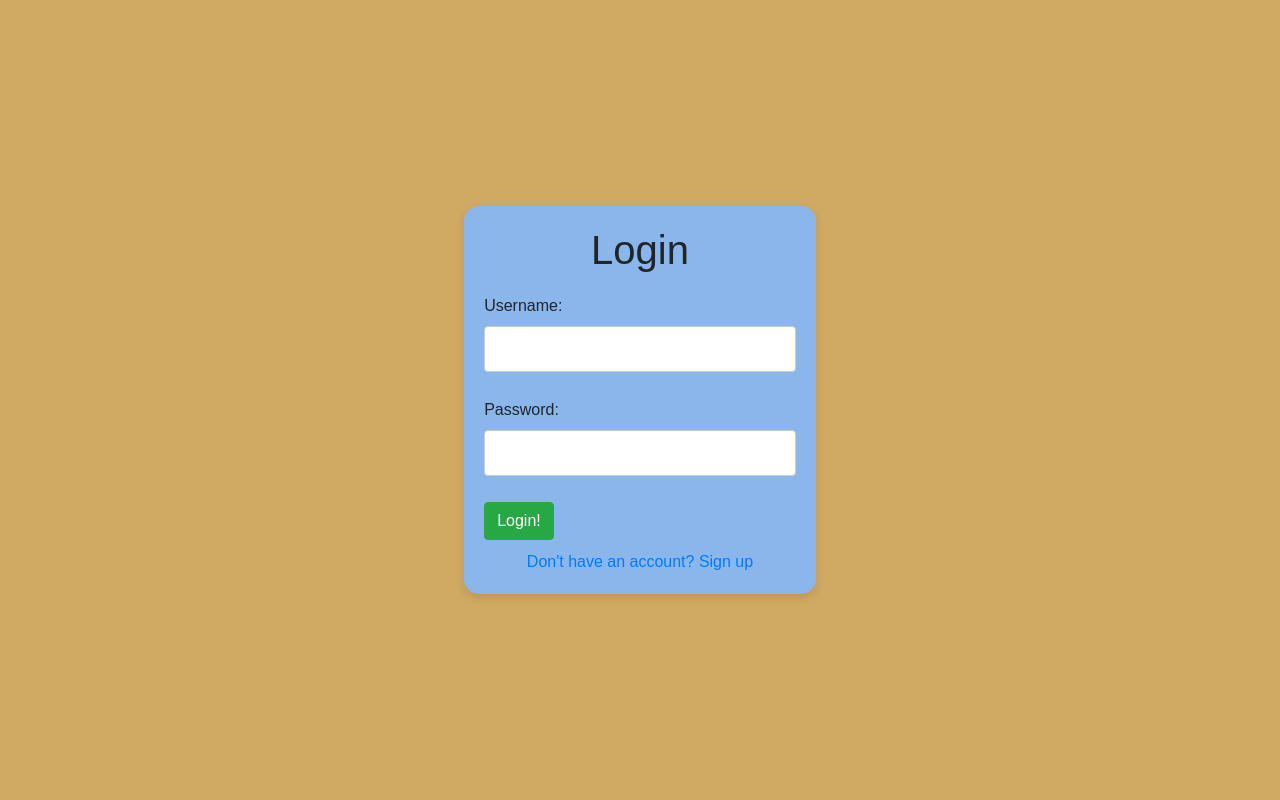
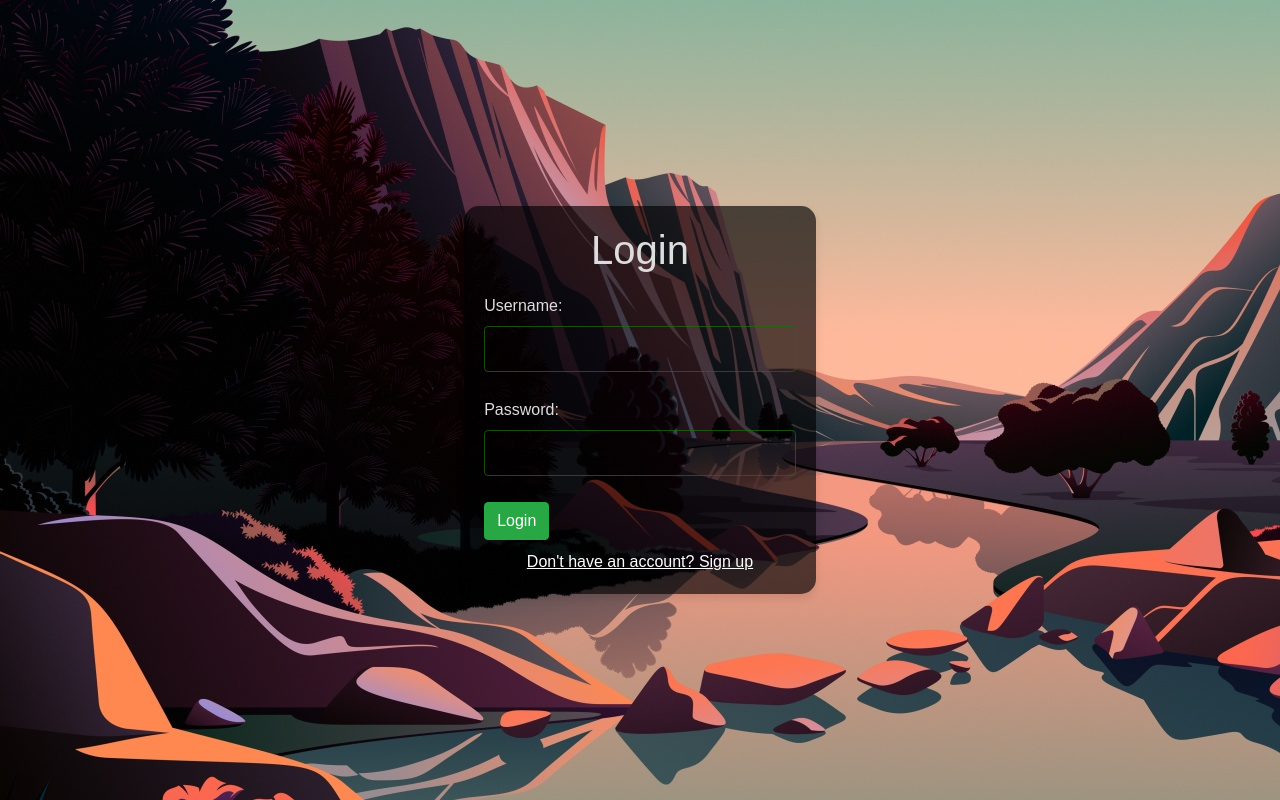
Before and after one commit to Reda-Oublid/event_booking-with_Django, a Django app: a page that uses Reservations/tickets/templates/events/login.html in a window 1280 px wide. Run offline with Django 5.2, Linux system fonts and the light colour scheme; some libraries are stand-ins or nearby versions.

Commit message:
change backgroun img and add navbar to event detail page

```diff
--- a/Reservations/tickets/static/css/log_styles.css
+++ b/Reservations/tickets/static/css/log_styles.css
@@ -1,6 +1,6 @@
 body {
     font-family: Arial, sans-serif;
-    background-color: #d0a963;
+    background-image: url(../assets/lake-mountains-rocks-sunrise-daylight-scenery-illustration-1920x1080-3773.jpg);
     margin: 0;
     padding: 0;
     display: flex;
@@ -10,7 +10,8 @@ body {
 }
 
 form {
-    background-color: #8ab6ec;
+    background-color: rgba(0, 0, 3, 0.65);
+    color: #dddddd;
     padding: 20px;
     border-radius: 15px;
     box-shadow: 0 4px 8px rgba(0, 0, 0, 0.1);
@@ -23,10 +24,12 @@ h1 {
 
 input[type="text"],
 input[type="password"] {
+    color: aliceblue;
+    background-color: transparent;
     width: 100%;
     padding: 10px;
     margin-bottom: 10px;
-    border: 1px solid #ccc;
+    border: 1px solid rgba(33, 108, 16, 0.72);
     border-radius: 4px;
     box-sizing: border-box;
 }
@@ -38,10 +41,11 @@ input[type="password"] {
 }
 
 .signup-link a {
-    color: #007bff;
-    text-decoration: none;
+    color: #ffffff;
+    text-decoration: underline white;
 }
 
 .signup-link a:hover {
     text-decoration: underline;
+    color: chartreuse;
 }
--- a/Reservations/tickets/static/css/styles.css
+++ b/Reservations/tickets/static/css/styles.css
@@ -5,7 +5,7 @@
 /* Global Body Styles */
 body {
     /* Background Image and Colors */
-    background-image: url('../assets/img_2.jpg');
+    background-image: url('../assets/colorful-skull-ai-5120x2880-15999.png');
     background-size: cover;
     background-position: center;
     background-repeat: no-repeat;
--- a/Reservations/tickets/templates/events/event_detail.html
+++ b/Reservations/tickets/templates/events/event_detail.html
@@ -15,6 +15,7 @@
 </head>
 
 <body>
+{% include 'events/navbar.html' %}
 <div class="container">
     <h1>{{ event.title }}</h1>
     <div class="event-info">
--- a/Reservations/tickets/templates/events/login.html
+++ b/Reservations/tickets/templates/events/login.html
@@ -13,7 +13,7 @@
     <h1>Login</h1>
     {% csrf_token %}
     {{ form.as_p }}
-    <button type="submit" class="btn btn-success">Login!</button>
+    <button type="submit" class="btn btn-success">Login</button>
     <div class="signup-link">
         <a href="{% url 'signup' %}">Don't have an account? Sign up</a>
     </div>
--- a/Reservations/tickets/templates/events/signup.html
+++ b/Reservations/tickets/templates/events/signup.html
@@ -28,7 +28,7 @@
             <label for="password2">Password confirmation</label>
             <input type="password" id="password2" name="password2" required>
         </div>
-        <button type="submit">Sign Up</button>
+        <button type="submit" class="btn btn-success">Sign Up</button>
         <a href="{% url 'login' %}">Already have account?</a>
     </form>
 </div>
```
Also changed, not shown: Reservations/tickets/static/assets/colorful-skull-ai-5120x2880-15999.png (added). Lines whose indentation alone changed are shown as unchanged.
